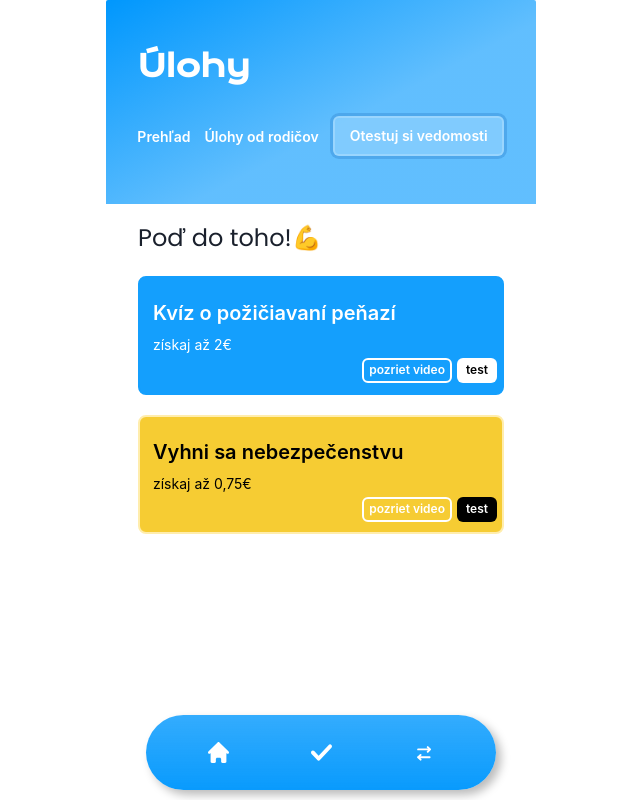
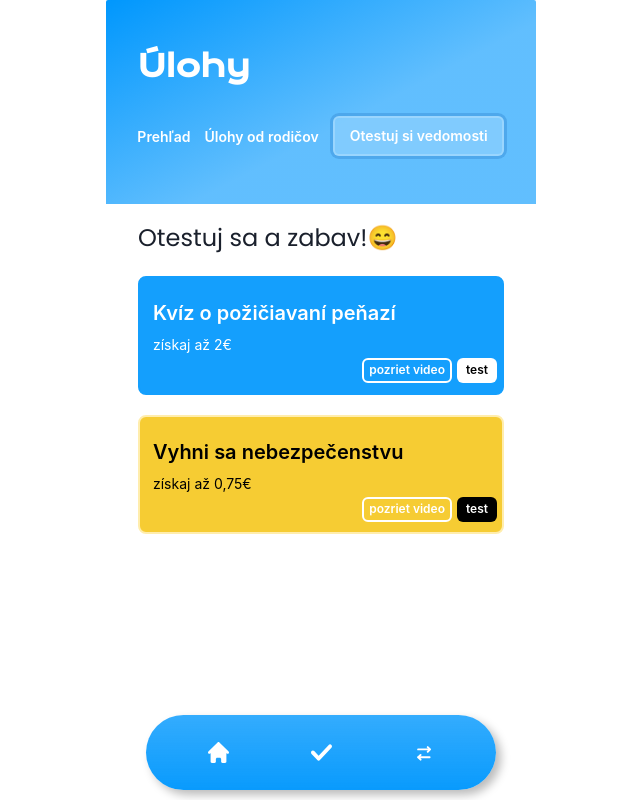
Before and after one commit to samuelfarkas/hk2022-tbd, a React (Vite) app: page /tasks in a window 1280 px wide. Both pictures are taken after a click on the button "Otestuj si vedomosti". Shown: the whole page, without its empty margins (319-959 px from the left). Built offline with nearby package versions, Linux system fonts and the light colour scheme.

Commit message:
change title

```diff
--- a/src/screens/tasks/Tasks.tsx
+++ b/src/screens/tasks/Tasks.tsx
@@ -273,7 +273,7 @@ export const Tasks = () => {
       {activeTab === 2 && (
         <Box px={8} mt={4}>
           <Text fontSize="2xl" fontFamily="poppins" mb="20px">
-            Poď do toho!💪
+            Otestuj sa a zabav!😄
           </Text>
           <Grid gridGap="20px">
             {learning.map((task, index) => {
@@ -305,7 +305,6 @@ export const Tasks = () => {
                     {status === "markAsDone" ? (
                       <>
                         <Button
-
                           mr="5px"
                           px="5px"
                           h="25px"
@@ -317,7 +316,7 @@ export const Tasks = () => {
                               : "2px solid #149FFD"
                           }
                           borderColor="white"
-                          variant='outline'
+                          variant="outline"
                         >
                           pozriet video
                         </Button>
@@ -325,9 +324,8 @@ export const Tasks = () => {
                           px="5px"
                           h="25px"
                           fontSize="12px"
-                          color={index % 2 === 0 ? 'black': 'white'}
-                          backgroundColor={index % 2 === 0 ? 'white': 'black'}
-
+                          color={index % 2 === 0 ? "black" : "white"}
+                          backgroundColor={index % 2 === 0 ? "white" : "black"}
                         >
                           test
                         </Button>
```
